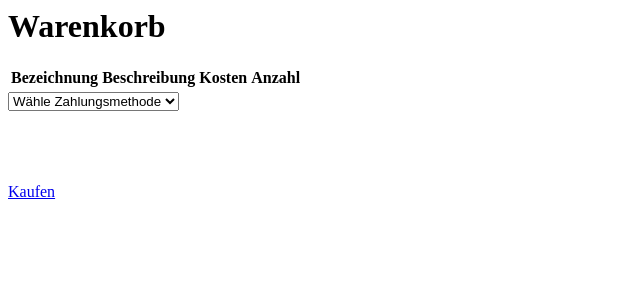
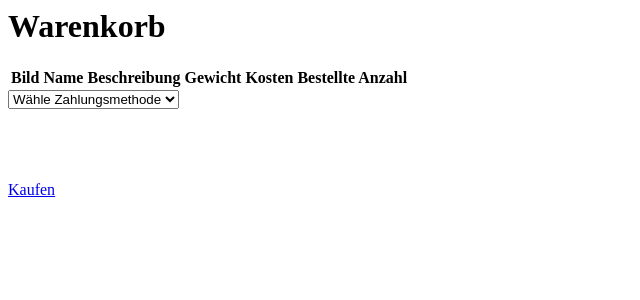
Before and after one commit to fulbel/Maxishop, a PHP site: page /cart.php in a window 1280 px wide. Shown: the top 300 px of the page, without its empty margins (0-640 px from the left). Run offline with PHP 8.4, Linux system fonts and the light colour scheme; lists and menus that the app fills with data are empty.

Commit message:
Add files via upload

```diff
--- a/maxishop/content/cart.php
+++ b/maxishop/content/cart.php
@@ -1,22 +1,37 @@
 <div class="row">
   <form class="col s12">
     <h1>Warenkorb</h1>
-
     <table>
       <thead>
         <tr>
-          <th>Bezeichnung</th>
+          <th>Bild</th>
+          <th>Name</th>
           <th>Beschreibung</th>
+          <th>Gewicht</th>
           <th>Kosten</th>
-          <th>Anzahl</th>
+          <th>Bestellte Anzahl</th>
         </tr>
       </thead>
 
       <tbody>
-
-        <tr>
-        </tr>
-
+        <?php
+        if(isset($_POST['select'])){
+        $warenkorb = $_POST['select'];
+          $keys = array_keys($warenkorb);
+          foreach ($keys AS $ware) {
+            foreach ($pdo->query("SELECT name,kosten,beschreibung,gewicht,menge,imgsrc FROM item") AS $item) {
+              if($ware == $item['name']){
+                echo "<tr><td><img src='../img/".$item['imgsrc']."' width='200px' height='200px'</td>";
+                echo "<td>".$item['name']."</td>";
+                echo "<td>".$item['beschreibung']."</td>";
+                echo "<td>".$item['gewicht']."</td>";
+                echo "<td>".$item['kosten']."</td>";
+                echo "<td>".$warenkorb[$ware]."</td>";
+              }
+            }
+          }
+        }
+         ?>
       </tbody>
 
     </table>
```
Also changed, not shown: maxishop/content/shop.php (+19 -4 lines).
